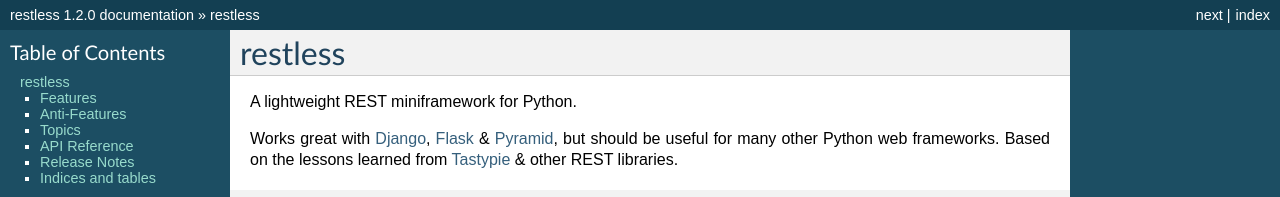
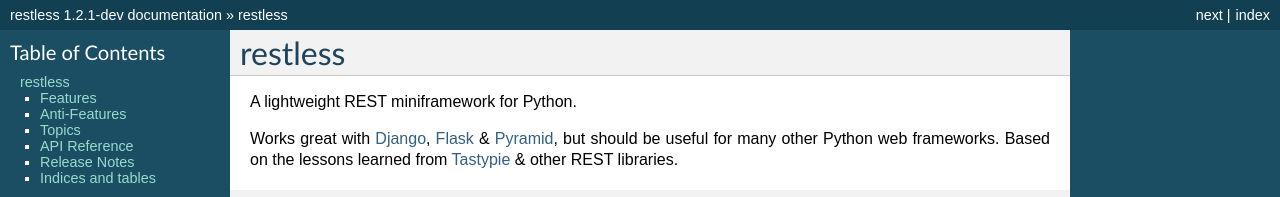
Before and after one commit to toastdriven/restless, a Sphinx documentation site: the page built from docs/index.rst, in a window 1280 px wide and 900 px high. Shown: the top 197 px of the window. Built offline with Sphinx 7.4.7, drawn with Linux system fonts in a browser that asks for light colours; some of the changed text lies outside the part shown.

Commit message:
Starting the next release cycle.

```diff
--- a/docs/conf.py
+++ b/docs/conf.py
@@ -53,9 +53,9 @@
 # built documents.
 #
 # The short X.Y version.
-version = '1.2.0'
+version = '1.2.1'
 # The full version, including alpha/beta/rc tags.
-release = '1.2.0'
+release = '1.2.1-dev'
 
 # The language for content autogenerated by Sphinx. Refer to documentation
 # for a list of supported languages.
--- a/restless/__init__.py
+++ b/restless/__init__.py
@@ -1,6 +1,6 @@
 __author__ = 'Daniel Lindsley'
 __license__ = 'BSD'
-__version__ = (1, 2, 0)
+__version__ = (1, 2, 1, 'dev')
 
 
 from .resources import Resource
--- a/setup.py
+++ b/setup.py
@@ -5,7 +5,7 @@
 
 setup(
     name='restless',
-    version='1.2.0',
+    version='1.2.1-dev',
     description='A lightweight REST miniframework for Python.',
     author='Daniel Lindsley',
     author_email='daniel@toastdriven.com',
```
